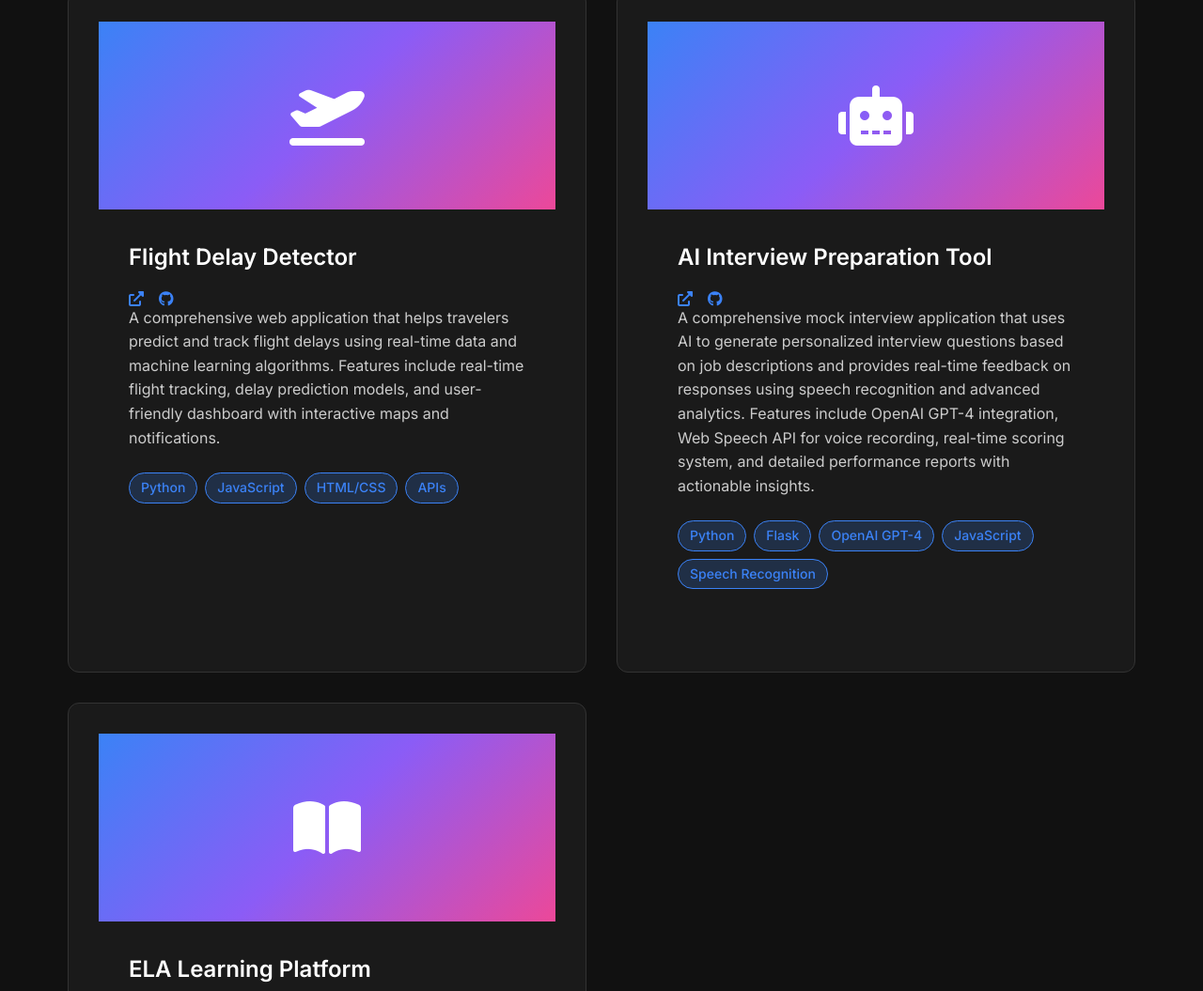
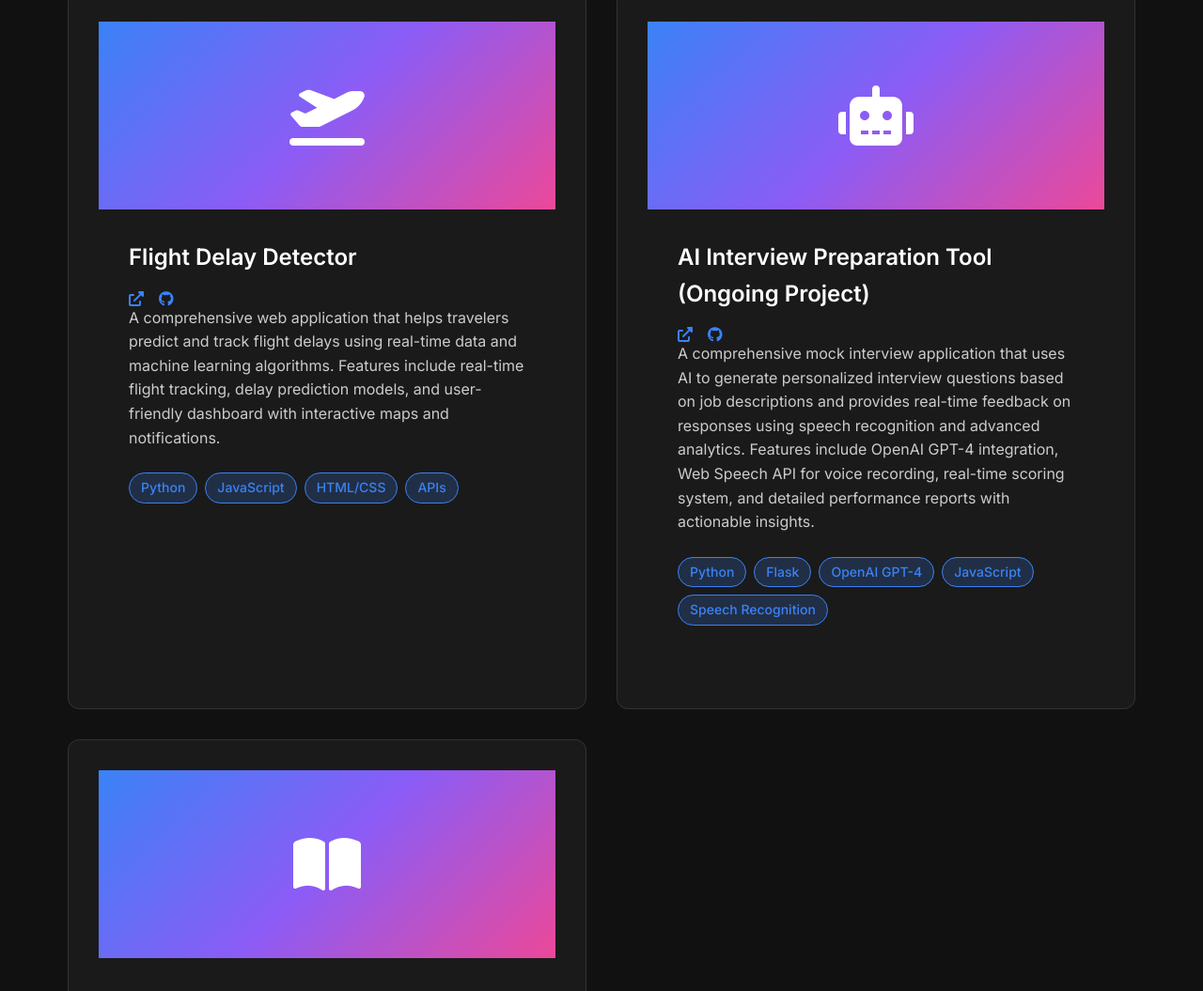
Before and after one commit to anushree35/portfolio-website, a plain HTML site: page index.html in a window 1280 px wide. Shown: the part 3781-4836 px from the top of the page at 94% size. Drawn offline with Linux system fonts and the light colour scheme.

Commit message:
Update index.html

```diff
--- a/index.html
+++ b/index.html
@@ -106,7 +106,7 @@
                         My tech journey began with <strong>Girls Who Code</strong>, where I spent two transformative summers learning
                         programming fundamentals and building my first projects. I've since expanded my skills through teaching
                         coding to K-12 students and developing meaningful projects that solve real-world problems, including my latest
-                        <strong>AI Interview Preparation Tool</strong> that helps job seekers practice with personalized feedback.
+                        <strong>AI Interview Preparation Tool </strong> that helps job seekers practice with personalized feedback.
                     </p>
                     <p>
                         I'm particularly fascinated by <strong>artificial intelligence and machine learning</strong>, exploring how
@@ -228,7 +228,7 @@
                     </div>
                     <div class="project-content">
                         <div class="project-header">
-                            <h3>AI Interview Preparation Tool</h3>
+                            <h3>AI Interview Preparation Tool (Ongoing Project)</h3>
                             <div class="project-links">
                                 <a href="#" class="project-link" target="_blank">
                                     <i class="fas fa-external-link-alt"></i>
```
